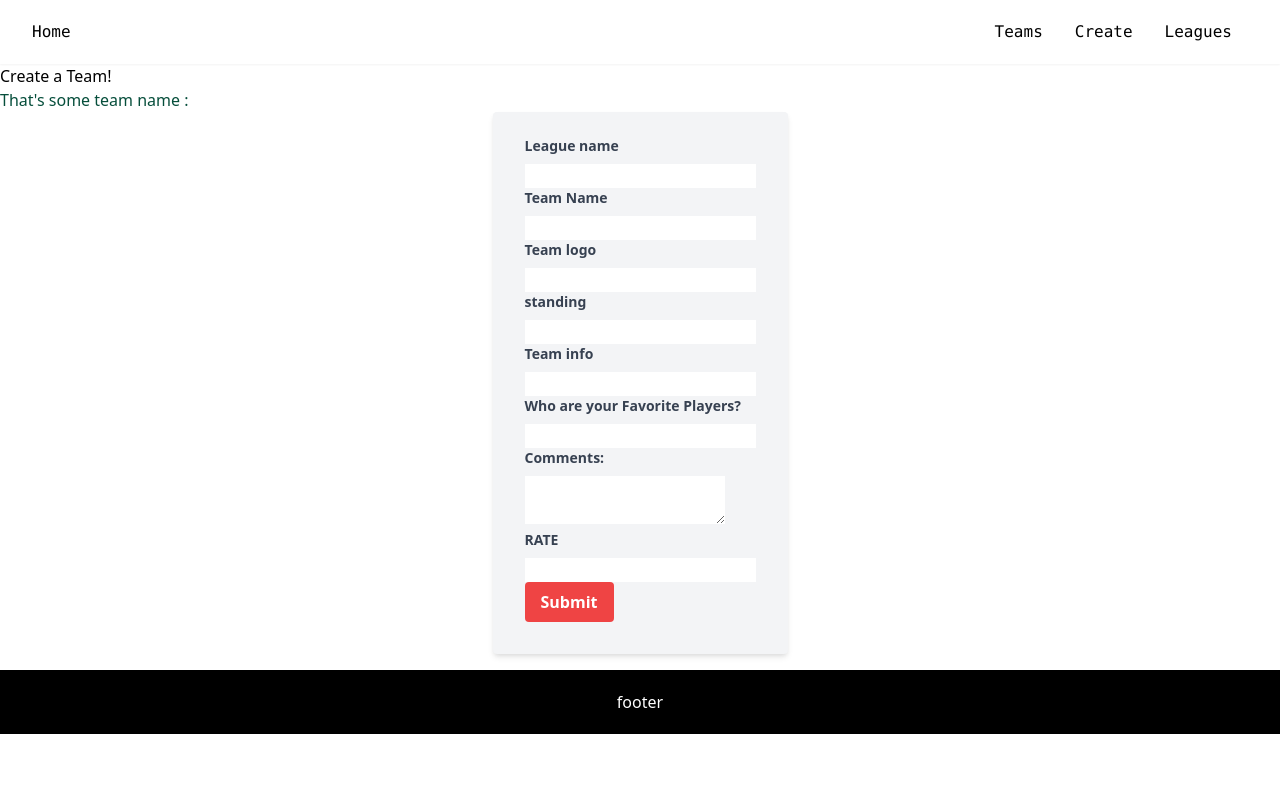
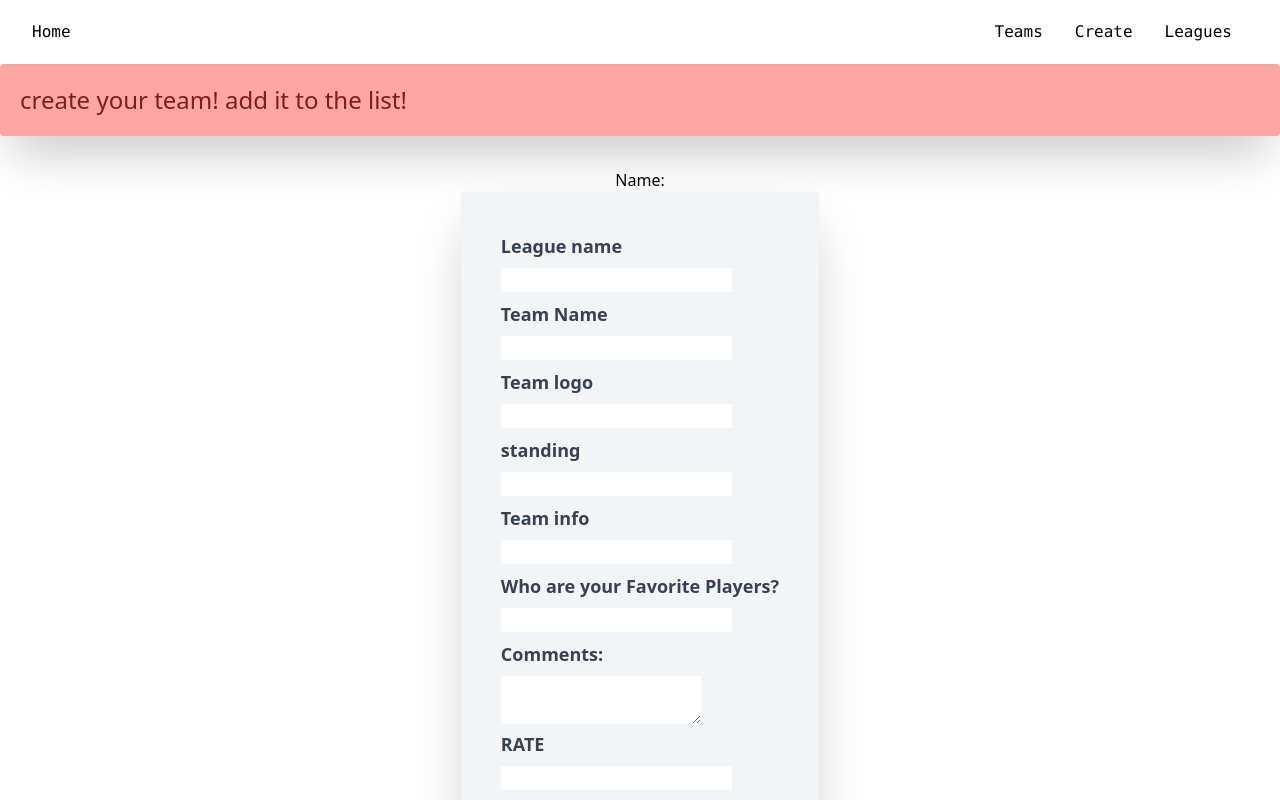
Before and after one commit to AryByt/Are-Ya-Da-Leagues, a React (Create React App) app in the folder are-ya-da-leagues/: page /team/create in a window 1280 px wide. Shown: the top 800 px of the page. Built offline with nearby package versions, Linux system fonts and the light colour scheme; no server answers.

Commit message:
more CSS on Form and Teamlist, fixed footer positioning

```diff
--- a/are-ya-da-leagues/src/App.css
+++ b/are-ya-da-leagues/src/App.css
@@ -1,5 +1,6 @@
 .App {
   text-align: center;
+  min-height: 100vh;
 }
 
 .App-logo {
--- a/are-ya-da-leagues/src/App.js
+++ b/are-ya-da-leagues/src/App.js
@@ -33,6 +33,11 @@ function App() {
   return (
     <div className="App">
       <Navbar toggle={toggle} />
+      <img
+        className="opacity-30 overflow-hidden object-contain md:hidden"
+        src="https://thefootballlovers.com/wp-content/uploads/2020/12/top-50-football-leagues.jpg"
+        alt=""
+      />
       <Dropdown isOpen={isOpen} toggle={toggle} />
       <Switch>
         <Route path="/leagues">
@@ -52,6 +57,7 @@ function App() {
         </Route>
         <Route path="/team/:id"></Route>
         <Home />
+
         <Route path="/"></Route>
       </Switch>
       <Footer />
--- a/are-ya-da-leagues/src/components/AddingTeams.jsx
+++ b/are-ya-da-leagues/src/components/AddingTeams.jsx
@@ -34,66 +34,67 @@ export default function AddingTeams() {
   };
 
   return (
-    <div>
-      <div className="">
-        <h2 className="flex-column justify-items-center">Create a Team!</h2>
-        <h1 className="flex text-green-900">That's some team name :</h1>
-        <p>{input.team}</p>
+    <div className="min-h-screen">
+      <h1 className="text-red-900 flex-shrink md:text-2xl sm:text-lg justify-start shadow-2xl rounded px-5 pt-5 pb-5 mb-8 bg-red-300">
+        create your team! add it to the list!
+      </h1>
+      <div className="flex items-center justify-center">
+        <p> Name: {input.team}</p>
+      </div>
 
       <div className="flex justify-center items-center ">
         <form
           onChange={handleChange}
           onSubmit={handleSubmit}
-            className="bg-gray-100 shadow-md rounded px-8 pt-6 pb-8 mb-4"
+          className="bg-gray-100 shadow-2xl rounded px-10 pt-10 pb-10 mb-4 "
         >
-            <label className="block text-gray-700 text-sm font-bold mb-2">
+          <label className="block text-gray-700 text-lg font-bold mb-2">
             League name
           </label>
           <input type="text" name="league" />
 
-            <label className="block text-gray-700 text-sm font-bold mb-2">
+          <label className="block text-gray-700 text-lg font-bold mb-2 mt-2">
             Team Name
           </label>
           <input type="text" name="team" />
 
-            <label className="block text-gray-700 text-sm font-bold mb-2">
+          <label className="block text-gray-700 text-lg font-bold mb-2 mt-2">
             Team logo
           </label>
           <input type="text" name="logo" />
 
-            <label className="block text-gray-700 text-sm font-bold mb-2">
+          <label className="block text-gray-700 text-lg font-bold mb-2 mt-2">
             standing
           </label>
           <input type="text" name="standing" />
 
-            <label className="block text-gray-700 text-sm font-bold mb-2">
+          <label className="block text-gray-700 text-lg font-bold mb-2 mt-2">
             Team info
           </label>
           <input type="text" name="info" />
 
-            <label className="block text-gray-700 text-sm font-bold mb-2">
+          <label className="block text-gray-700 text-lg font-bold mb-2 mt-2">
             Who are your Favorite Players?
           </label>
           <input type="text" name="players" />
 
-            <label className="block text-gray-700 text-sm font-bold mb-2">
+          <label className="block text-gray-700 text-lg font-bold mb-2 mt-2">
             Comments:
           </label>
           <textarea type="text" name="comments"></textarea>
-            <label className="block text-gray-700 text-sm font-bold mb-2">
-              RATE{" "}
+          <label className="block text-gray-700 text-lg font-bold mb-2">
+            RATE
           </label>
           <input type="number" name="rating" />
           <br />
           <button
             type="submit"
-              className="bg-red-500 hover:bg-red-700 text-white font-bold py-2 px-4 rounded focus:outline-none focus:shadow-outline"
+            className="bg-red-500 hover:bg-red-700 text-white font-bold mt-3 py-7 px-7 rounded focus:outline-none focus:shadow-outline"
           >
             Submit
           </button>
         </form>
       </div>
     </div>
-    </div>
   );
 }
--- a/are-ya-da-leagues/src/components/Footer.jsx
+++ b/are-ya-da-leagues/src/components/Footer.jsx
@@ -3,7 +3,7 @@ import React from "react";
 export default function Footer() {
   return (
     <div>
-      <div className="flex justify-center items-center h-16 bg-black text-white">
+      <div className="flex-column justify-between items-center bg-black text-white p-10  mt-auto">
         <h1>footer</h1>
       </div>
     </div>
--- a/are-ya-da-leagues/src/components/Home.jsx
+++ b/are-ya-da-leagues/src/components/Home.jsx
@@ -53,7 +53,7 @@ export default function Home() {
     </svg>
   );
   return (
-    <div className="md:flex justify-between py-20 px10 bg-red-300">
+    <div className="md:flex justify-between py-20 px10 bg-red-200 mb-auto h-screen">
       <div className=" md:w-1/2 mb-10 md:mb-0">
         <h1 className="md:text-4xl lg:text-6xl sm:text-sm text-3xl text-white mb-6">
           Welcome to Are Ya Da Football
@@ -63,14 +63,14 @@ export default function Home() {
           played{" "}
         </p>
         <button
-          className="inline-block px-3 py-3 text-lg bg-yellow-400 text-yellow-800 hover:bg-yellow-300 rounded"
+          className="px-3 py-3 text-lg bg-yellow-400 text-yellow-800 hover:bg-yellow-300 rounded"
           onClick={() => {
             setReadMore(!readMore);
           }}
         >
           <p>read{linkName}</p>
         </button>
-        <article className="inline-block py-5 text-lg">
+        <article className="py-5 md:text-2xl px-1 object-contain text-white ">
           {readMore && extraContent}
         </article>
       </div>
@@ -78,7 +78,7 @@ export default function Home() {
       <div className=" md:w-1/2 mb-10 md:mb-0">
         <img
           className="w-full rounded shadow-2xl "
-          src="https://pbs.twimg.com/media/EWthnCKWAAEnQWg.jpg"
+          src="https://img.uefa.com/imgml/uefacom/ucl/social/og-default.jpg"
           alt=""
         />
         <a
--- a/are-ya-da-leagues/src/components/Leagues.jsx
+++ b/are-ya-da-leagues/src/components/Leagues.jsx
@@ -12,7 +12,7 @@ export default function Leagues() {
     getData();
   }, []);
   return (
-    <div>
+    <div className="min-h-screen">
       {leagues.map((league) => {
         return (
           <div key={league.id}>
--- a/are-ya-da-leagues/src/components/TeamList.jsx
+++ b/are-ya-da-leagues/src/components/TeamList.jsx
@@ -12,24 +12,19 @@ export default function TeamList() {
     getData();
   }, []);
   return (
-    <div className="bg-gray-400">
+    <div className="min-h-screen">
+      <div className="bg-gray-400 flex justify-between items-center">
         {teams.map((team) => {
           return (
-          <div
-            className="font-bold flex-row p-9 justify-between items-center"
-            key={team.id}
-          >
+            <div className="" key={team.id}>
               <Link to={`/teams/${team.id}`}>
                 {team.fields.team}
-              <img
-                src={team.fields.logo}
-                alt=""
-                className="object-contain h-48 w-full ..."
-              />
+                <img src={team.fields.logo} alt="" className="w-screen h-40" />
               </Link>
             </div>
           );
         })}
       </div>
+    </div>
   );
 }
```
Lines whose indentation alone changed are shown as unchanged.
